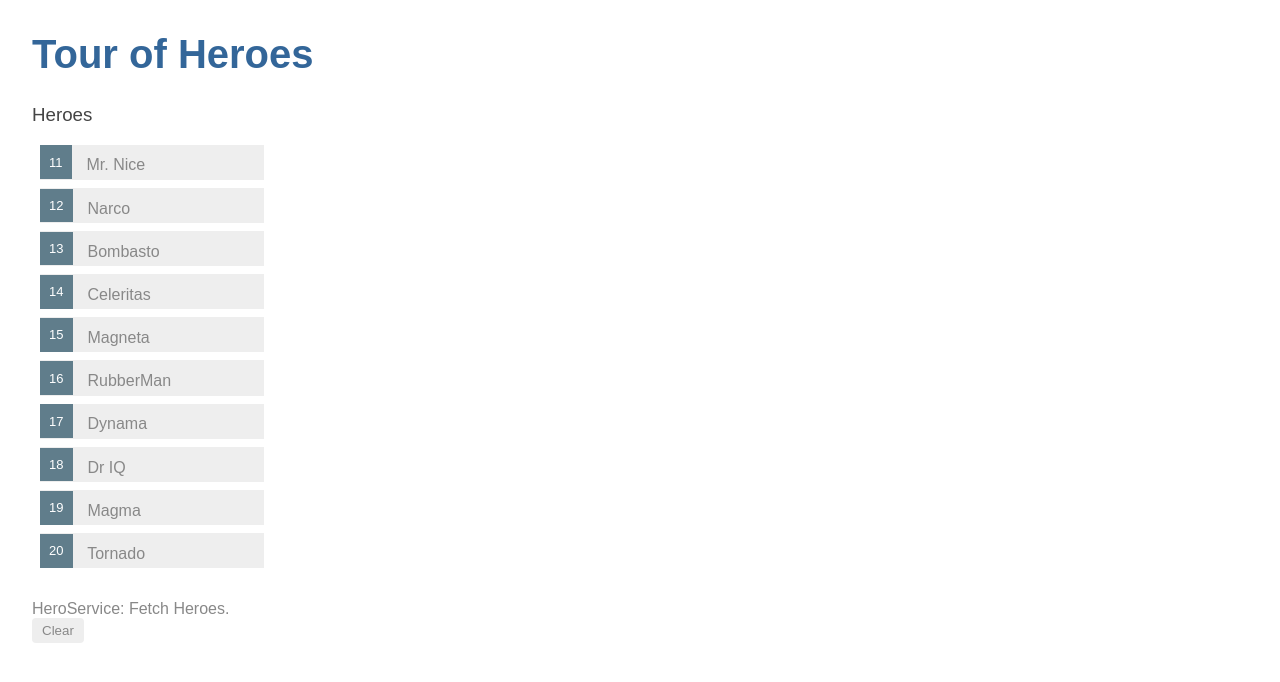
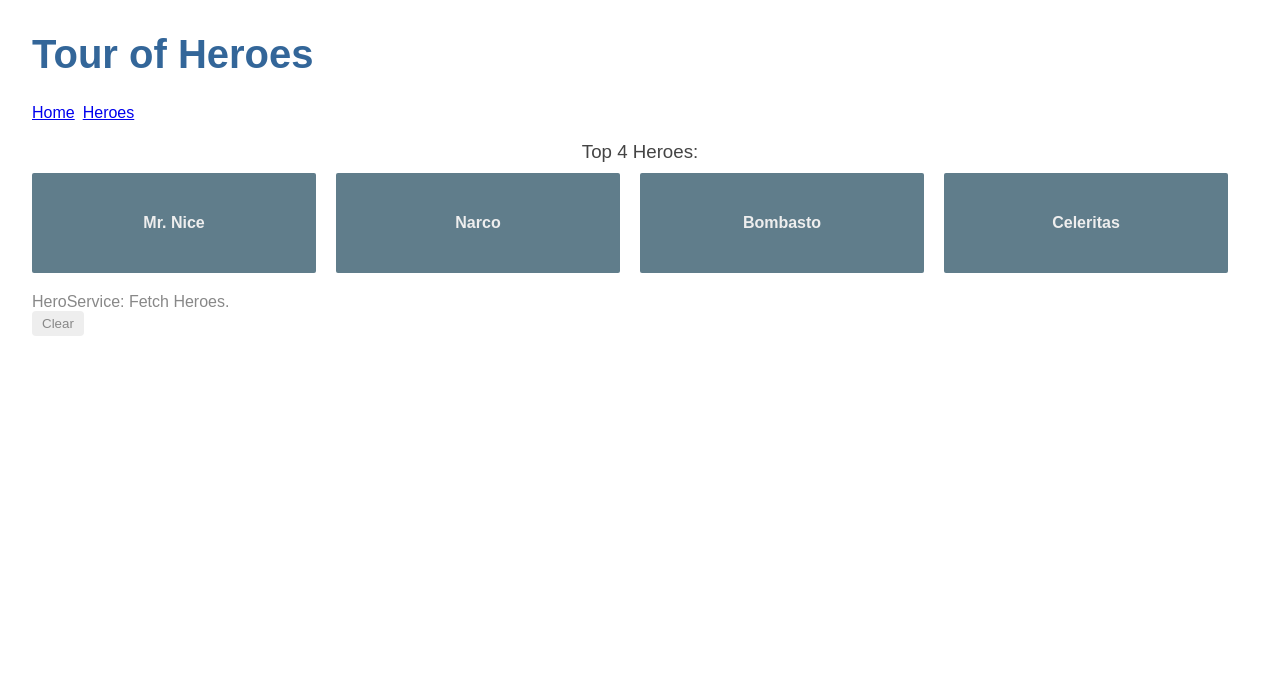
Before and after one commit to nicholaspretorius/tour-of-heroes, an Angular app: page /dashboard in a window 1280 px wide. Shown: the top 682 px of the page. Built offline with nearby package versions, Linux system fonts and the light colour scheme.

Commit message:
Added routing and dashboard.

```diff
--- a/src/app/app.component.css
+++ b/src/app/app.component.css
@@ -0,0 +1,3 @@
+nav a {
+  margin-right: .5em;
+}
--- a/src/app/app.component.html
+++ b/src/app/app.component.html
@@ -1,5 +1,10 @@
 <div>
   <h1>{{ title }}</h1>
-  <app-heroes></app-heroes>
+  <nav>
+    <a routerLink="/">Home</a>
+    <a routerLink="/heroes">Heroes</a>
+  </nav>
+  <router-outlet></router-outlet>
+  <!-- <app-heroes></app-heroes> -->
   <app-messages></app-messages>
 </div>
--- /dev/null
+++ b/src/app/dashboard/dashboard.component.css
@@ -0,0 +1,62 @@
+[class*='col-'] {
+  float: left;
+  padding-right: 20px;
+  padding-bottom: 20px;
+}
+[class*='col-']:last-of-type {
+  padding-right: 0;
+}
+a {
+  text-decoration: none;
+}
+*, *:after, *:before {
+  -webkit-box-sizing: border-box;
+  -moz-box-sizing: border-box;
+  box-sizing: border-box;
+}
+h3 {
+  text-align: center;
+  margin-bottom: 0;
+}
+h4 {
+  position: relative;
+}
+.grid {
+  margin: 0;
+}
+.col-1-4 {
+  width: 25%;
+}
+.module {
+  padding: 20px;
+  text-align: center;
+  color: #eee;
+  max-height: 120px;
+  min-width: 120px;
+  background-color: #607d8b;
+  border-radius: 2px;
+}
+.module:hover {
+  background-color: #eee;
+  cursor: pointer;
+  color: #607d8b;
+}
+.grid-pad {
+  padding: 10px 0;
+}
+.grid-pad > [class*='col-']:last-of-type {
+  padding-right: 20px;
+}
+@media (max-width: 600px) {
+  .module {
+    font-size: 10px;
+    max-height: 75px; }
+}
+@media (max-width: 1024px) {
+  .grid {
+    margin: 0;
+  }
+  .module {
+    min-width: 60px;
+  }
+}
--- /dev/null
+++ b/src/app/dashboard/dashboard.component.html
@@ -0,0 +1,9 @@
+<h3>Top {{ numTop }} Heroes:</h3>
+
+<div class="grid grid-pad">
+  <a *ngFor="let hero of heroes" class="col-1-4">
+    <div class="module hero">
+      <h4>{{ hero.name }}</h4>
+    </div>
+  </a>
+</div>
--- /dev/null
+++ b/src/app/dashboard/dashboard.component.ts
@@ -0,0 +1,26 @@
+import { Component, OnInit } from '@angular/core';
+import { Hero } from './../app.hero';
+import { HeroService } from './../hero.service';
+
+@Component({
+  selector: 'app-dashboard',
+  templateUrl: './dashboard.component.html',
+  styleUrls: ['./dashboard.component.css']
+})
+export class DashboardComponent implements OnInit {
+
+  heroes: Hero[] = [];
+  numTop = 4;
+
+  constructor(private readonly heroService: HeroService) { }
+
+  ngOnInit() {
+    this.getHeroes();
+  }
+
+  getHeroes(): void {
+    this.heroService.getHeroes()
+      .subscribe(heroes => this.heroes = heroes.slice(0, this.numTop));
+  }
+
+}
```
Also changed, not shown: src/app/app-routing.module.ts (added, +17 -0 lines), src/app/app.module.ts (+6 -2 lines), 2 other files (tests, documents, lock files or other folders).
